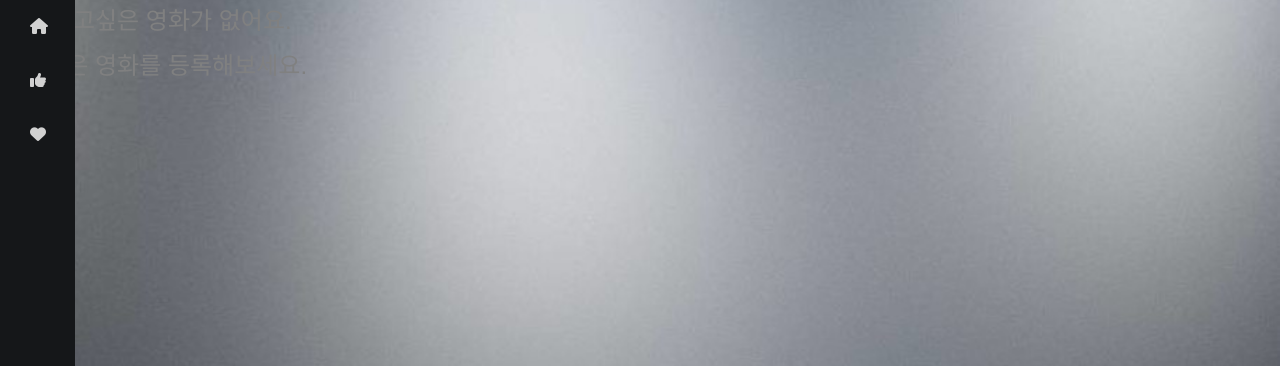
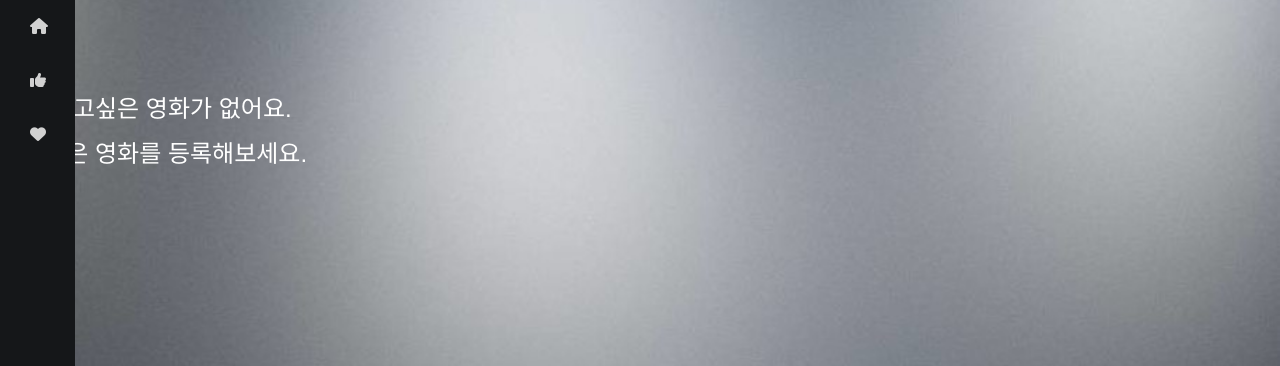
Before and after one commit to banggeut01/gmoovie, a Django app: page /movies/1/wishs/ in a window 1280 px wide. Shown: the part 54-420 px from the top of the page. Run offline with Django 3.2, Linux system fonts and the light colour scheme; the visitor is signed in with stand-in values (Sample User, id 1); data comes from the database, SQL or seed files in the repository; data that the repository does not hold is empty; some libraries are stand-ins or nearby versions.

Commit message:
tmp commit

```diff
--- a/movies/templates/movies/wish.html
+++ b/movies/templates/movies/wish.html
@@ -144,7 +144,10 @@
   </div>
 </div>
 {% empty %}
-<h4 style="color:gray;" class="my-3">같이 보고싶은 영화가 없어요.</h4>
-<h4 style="color:gray;" class="my-3">보고싶은 영화를 등록해보세요.</h4>
+<br>
+<br>
+<br>
+<h4 style="color:white;" class="my-3" style="margin-left: 100px; margin-top: 100px;">같이 보고싶은 영화가 없어요.</h4>
+<h4 style="color:white;" class="my-3" style="margin-left: 100px; margin-top: 100px;">보고싶은 영화를 등록해보세요.</h4>
 {% endfor %}
 {% endblock %}
```
Also changed, not shown: 2 other files.
